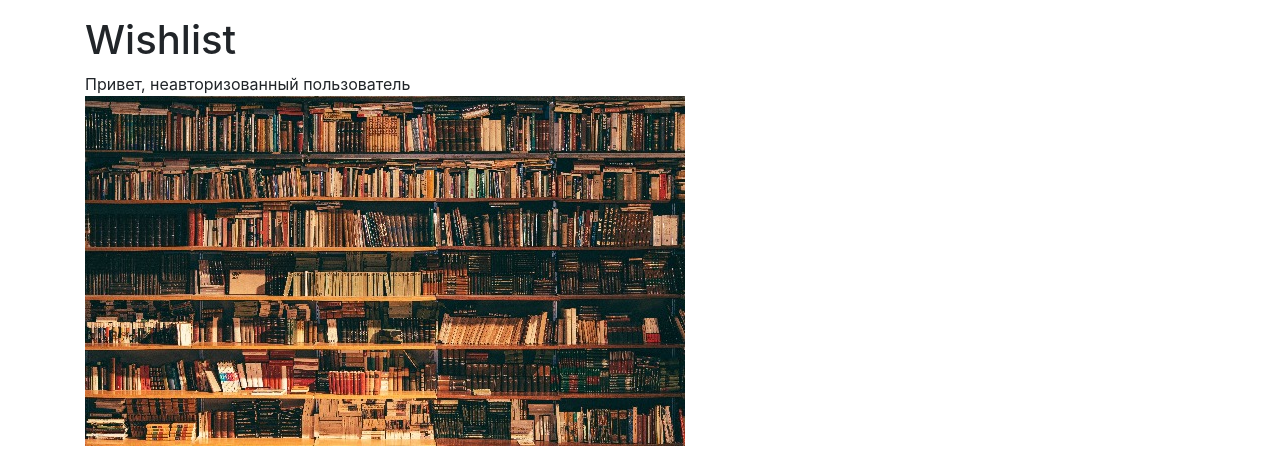
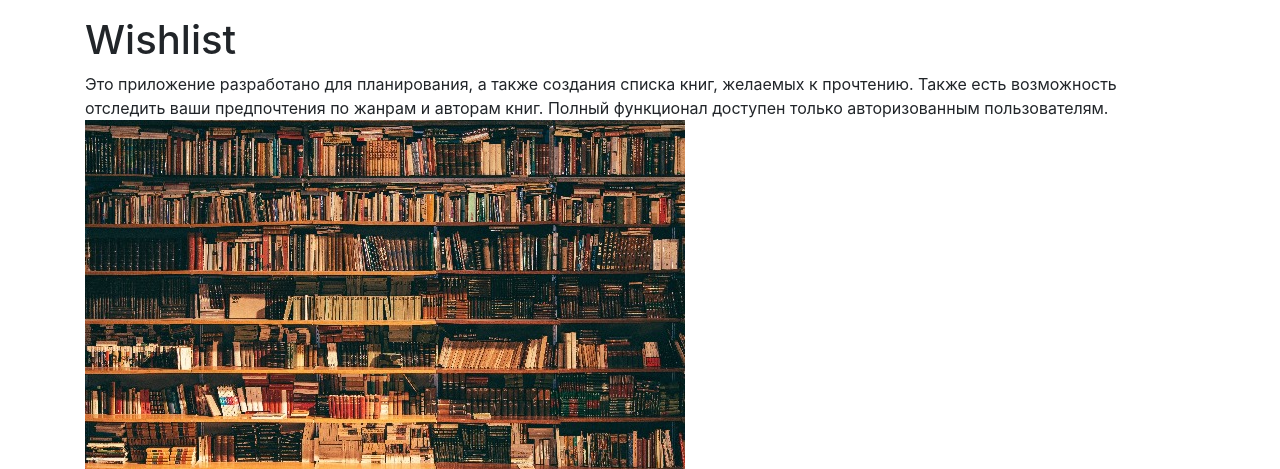
Before and after one commit to Ellina07/Flask-library, a Flask app: page / in a window 1280 px wide. Shown: the part 94-563 px from the top of the page. Run offline with Flask 3, Linux system fonts and the light colour scheme; some libraries are stand-ins or nearby versions.

Commit message:
initial commit

```diff
--- a/templates/index.html
+++ b/templates/index.html
@@ -3,7 +3,9 @@
 {% block content %}
 <h1>Wishlist</h1>
 {% if not current_user.is_authenticated %}
-    <a>Привет, неавторизованный пользователь</a>
+    <a>Это приложение разработано для планирования, а также создания списка книг, желаемых к прочтению.
+    Также есть возможность отследить ваши предпочтения по жанрам и авторам книг.
+    Полный функционал доступен только авторизованным пользователям.</a>
     <div>
         <img src="{{url_for('static', filename='books.jpg')}}" />
     </div>
```
